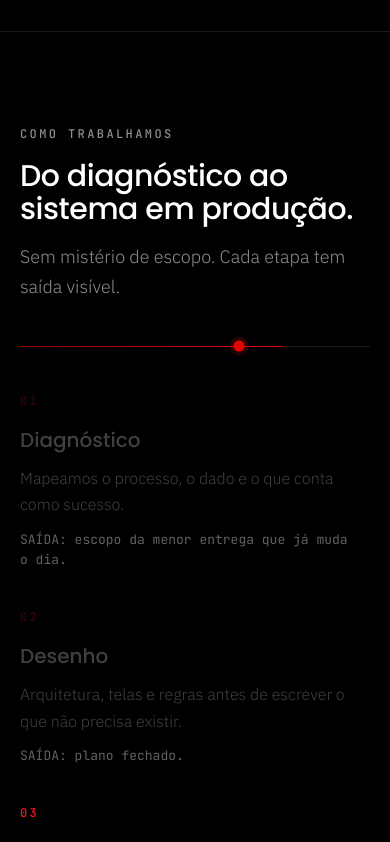
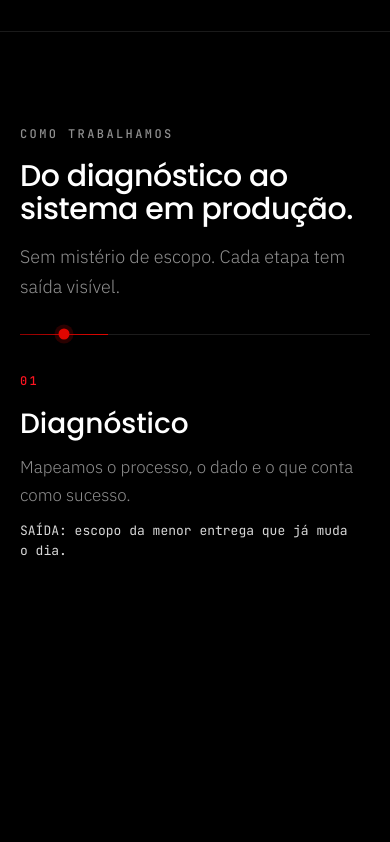
Before and after one commit to DigitalBoostofc/nodex, a Next.js app: page / in a window 390 px wide. Shown: the part 2120-2962 px from the top of the page. Built offline with nearby package versions, Linux system fonts and the light colour scheme.

Commit message:
feat: pan process steps sideways on mobile scroll
Vertical scroll pins the Como trabalhamos section and translates
each step across the screen. After the last one, the page continues.
Desktop keeps the grid. Reduced motion keeps the stacked list.

```diff
--- a/src/app/page.tsx
+++ b/src/app/page.tsx
@@ -132,13 +132,17 @@ export default function HomePage() {
       </Section>
 
       <Section>
-        <SectionHead
-          eyebrow="COMO TRABALHAMOS"
-          title="Do diagnóstico ao sistema em produção."
-          lead="Sem mistério de escopo. Cada etapa tem saída visível."
-          className="mb-11"
+        <StepList
+          intro={
+            <SectionHead
+              eyebrow="COMO TRABALHAMOS"
+              title="Do diagnóstico ao sistema em produção."
+              lead="Sem mistério de escopo. Cada etapa tem saída visível."
+              className="mb-8 px-5 md:mb-11 md:px-0"
+            />
+          }
+          steps={PROCESS}
         />
-        <StepList steps={PROCESS} />
       </Section>
 
       <Section>
--- a/src/components/step-track.tsx
+++ b/src/components/step-track.tsx
@@ -1,8 +1,17 @@
 "use client";
 
-import { useEffect, useState } from "react";
+import {
+  useEffect,
+  useRef,
+  useState,
+  type CSSProperties,
+  type ReactNode,
+} from "react";
 
 const CYCLE_MS = 2600;
+const HEADER_PX = 68;
+const MD_QUERY = "(min-width: 768px)";
+const REDUCE_QUERY = "(prefers-reduced-motion: reduce)";
 
 /**
  * Percorre os passos sozinho para que a etapa em destaque se explique sem
@@ -10,21 +19,21 @@ const CYCLE_MS = 2600;
  * Sob prefers-reduced-motion o ciclo nunca começa e tudo fica legível de uma vez
  * (Brand Book §10: sem animação em loop acima de 3 s).
  */
-export function useStepCycle(total: number) {
+export function useStepCycle(total: number, enabled = true) {
   const [active, setActive] = useState(0);
   const [auto, setAuto] = useState(true);
 
   useEffect(() => {
     // Já sob controle de quem está lendo, ou movimento reduzido: nenhum ciclo.
-    if (!auto) return;
-    if (window.matchMedia("(prefers-reduced-motion: reduce)").matches) return;
+    if (!enabled || !auto) return;
+    if (window.matchMedia(REDUCE_QUERY).matches) return;
 
     const timer = setInterval(
       () => setActive((step) => (step + 1) % total),
       CYCLE_MS,
     );
     return () => clearInterval(timer);
-  }, [auto, total]);
+  }, [auto, enabled, total]);
 
   const pick = (index: number) => () => {
     setAuto(false);
@@ -54,11 +63,13 @@ export function StepTrack({
       data-nx-anim="track"
     >
       <div
-        className="absolute top-0 left-0 h-px transition-[width] duration-[640ms] ease-[cubic-bezier(.2,.8,.2,1)] [background:linear-gradient(90deg,#8E0000,#E10600)]"
+        data-nx-track-fill
+        className="absolute top-0 left-0 h-px transition-[width] duration-[640ms] ease-[cubic-bezier(.2,.8,.2,1)] [background:linear-gradient(90deg,#8E0000,#E10600)] max-md:transition-none"
         style={{ width: fill }}
       />
       <div
-        className="absolute top-1/2 h-[11px] w-[11px] -translate-x-1/2 -translate-y-1/2 rounded-full bg-nx-red transition-[left] duration-[640ms] ease-[cubic-bezier(.2,.8,.2,1)] [box-shadow:0_0_0_4px_rgba(225,6,0,.18)]"
+        data-nx-track-dot
+        className="absolute top-1/2 h-[11px] w-[11px] -translate-x-1/2 -translate-y-1/2 rounded-full bg-nx-red transition-[left] duration-[640ms] ease-[cubic-bezier(.2,.8,.2,1)] [box-shadow:0_0_0_4px_rgba(225,6,0,.18)] max-md:transition-none"
         style={{ left: dot }}
       />
     </div>
@@ -75,14 +86,122 @@ export type Step = {
 /**
  * Processo em etapas ligadas por hairline vermelha (Brand Book §09, seção 04).
  * O prazo só aparece quando é real, então `output` é opcional.
+ *
+ * No mobile, o scroll vertical prende a seção e desloca os passos na
+ * horizontal — um por tela — até o último; depois a página segue. Desktop
+ * continua no grid com o ciclo automático.
  */
-export function StepList({ steps }: { steps: readonly Step[] }) {
-  const { active, pick } = useStepCycle(steps.length);
+export function StepList({
+  steps,
+  intro,
+}: {
+  steps: readonly Step[];
+  intro?: ReactNode;
+}) {
+  const pinRef = useRef<HTMLDivElement>(null);
+  const stripRef = useRef<HTMLOListElement>(null);
+  const [pinning, setPinning] = useState(false);
+  const { active, pick } = useStepCycle(steps.length, !pinning);
+  const total = steps.length;
+
+  useEffect(() => {
+    const md = window.matchMedia(MD_QUERY);
+    const reduce = window.matchMedia(REDUCE_QUERY);
+
+    const syncMode = () => {
+      setPinning(!md.matches && !reduce.matches);
+    };
+    syncMode();
+    md.addEventListener("change", syncMode);
+    reduce.addEventListener("change", syncMode);
+    return () => {
+      md.removeEventListener("change", syncMode);
+      reduce.removeEventListener("change", syncMode);
+    };
+  }, []);
+
+  useEffect(() => {
+    if (!pinning) return;
+
+    const pin = pinRef.current;
+    const strip = stripRef.current;
+    if (!pin || !strip) return;
+
+    const fill = pin.querySelector<HTMLElement>("[data-nx-track-fill]");
+    const dot = pin.querySelector<HTMLElement>("[data-nx-track-dot]");
+    let frame = 0;
+
+    const layout = () => {
+      const stickyH = window.innerHeight - HEADER_PX;
+      const slideW = pin.clientWidth;
+      pin.style.height = `${stickyH + (total - 1) * slideW}px`;
+    };
+
+    const apply = () => {
+      frame = 0;
+      const stickyH = window.innerHeight - HEADER_PX;
+      const travel = pin.offsetHeight - stickyH;
+      if (travel <= 0) return;
+
+      const scrolled = Math.min(
+        Math.max(HEADER_PX - pin.getBoundingClientRect().top, 0),
+        travel,
+      );
+      const progress = scrolled / travel;
+      const maxX = strip.scrollWidth - pin.clientWidth;
+      strip.style.transform = `translate3d(${-progress * maxX}px,0,0)`;
+
+      const t = progress * (total - 1);
+      if (fill) fill.style.width = `${((t + 1) / total) * 100}%`;
+      if (dot) dot.style.left = `${((t + 0.5) / total) * 100}%`;
+
+      const index = Math.round(t);
+      for (let i = 0; i < strip.children.length; i++) {
+        const item = strip.children[i];
+        if (i === index) item.setAttribute("aria-current", "step");
+        else item.removeAttribute("aria-current");
+      }
+    };
+
+    const onScroll = () => {
+      if (frame) return;
+      frame = requestAnimationFrame(apply);
+    };
+    const onResize = () => {
+      layout();
+      apply();
+    };
+
+    layout();
+    apply();
+    window.addEventListener("scroll", onScroll, { passive: true });
+    window.addEventListener("resize", onResize, { passive: true });
+    return () => {
+      cancelAnimationFrame(frame);
+      window.removeEventListener("scroll", onScroll);
+      window.removeEventListener("resize", onResize);
+      pin.style.height = "";
+      strip.style.transform = "";
+    };
+  }, [pinning, total]);
 
   return (
-    <>
-      <StepTrack total={steps.length} active={active} className="mb-10" />
-      <ol className="grid grid-cols-[repeat(auto-fit,minmax(240px,1fr))] gap-8">
+    <div
+      ref={pinRef}
+      className="relative max-md:-mx-5 max-md:[height:calc(100dvh-68px+(var(--nx-steps)-1)*100vw)] motion-reduce:max-md:h-auto md:contents"
+      style={{ "--nx-steps": total } as CSSProperties}
+    >
+      <div className="max-md:sticky max-md:top-[68px] max-md:flex max-md:h-[calc(100dvh-68px)] max-md:flex-col max-md:overflow-hidden motion-reduce:max-md:static motion-reduce:max-md:h-auto motion-reduce:max-md:overflow-visible">
+        {intro}
+        <StepTrack
+          total={total}
+          active={active}
+          className="mx-5 mb-8 shrink-0 md:mx-0 md:mb-10"
+        />
+        <ol
+          ref={stripRef}
+          className="grid grid-cols-[repeat(auto-fit,minmax(240px,1fr))] gap-8 max-md:flex max-md:min-h-0 max-md:flex-[1_1_0] max-md:gap-0 max-md:will-change-transform motion-reduce:max-md:grid motion-reduce:max-md:h-auto motion-reduce:max-md:flex-none motion-reduce:max-md:grid-cols-1 motion-reduce:max-md:gap-8"
+        >
           {steps.map((step, index) => {
             const on = active === index;
 
@@ -92,21 +211,22 @@ export function StepList({ steps }: { steps: readonly Step[] }) {
                 onMouseEnter={pick(index)}
                 onFocus={pick(index)}
                 tabIndex={0}
-              className={`transition-opacity duration-[320ms] ease-[cubic-bezier(.2,.8,.2,1)] ${
-                on ? "opacity-100" : "opacity-45"
+                aria-current={on ? "step" : undefined}
+                className={`px-5 transition-opacity duration-[320ms] ease-[cubic-bezier(.2,.8,.2,1)] max-md:h-full max-md:w-full max-md:shrink-0 max-md:basis-full max-md:bg-black md:px-0 motion-reduce:max-md:h-auto motion-reduce:max-md:basis-auto ${
+                  on ? "opacity-100" : "md:opacity-45"
                 }`}
               >
                 <span
                   className={`font-mono text-[12px]/[1] font-medium tracking-[0.2em] transition-colors duration-[320ms] ${
-                  on ? "text-nx-red-hover" : "text-nx-red-deep"
+                    on ? "text-nx-red-hover" : "max-md:text-nx-red-hover md:text-nx-red-deep"
                   }`}
                 >
                   {String(index + 1).padStart(2, "0")}
                 </span>
                 {step.title ? (
                   <p
-                  className={`mt-4 mb-3 font-display text-[20px]/[1.3] font-medium transition-colors duration-[320ms] ${
-                    on ? "text-white" : "text-nx-muted"
+                    className={`mt-4 mb-3 font-display text-[20px]/[1.3] font-medium transition-colors duration-[320ms] max-md:text-[28px]/[1.2] max-md:text-white ${
+                      on ? "text-white" : "md:text-nx-muted"
                     }`}
                   >
                     {step.title}
@@ -115,7 +235,7 @@ export function StepList({ steps }: { steps: readonly Step[] }) {
                 <p
                   className={`leading-[1.65] font-light transition-colors duration-[320ms] ${
                     step.title
-                    ? "text-[16px] text-nx-muted"
+                      ? "text-[16px] text-nx-muted max-md:text-[17px]"
                       : `mt-4 text-[18px] ${on ? "text-white" : "text-nx-muted"}`
                   } ${step.output ? "mb-3" : ""}`}
                 >
@@ -130,6 +250,7 @@ export function StepList({ steps }: { steps: readonly Step[] }) {
             );
           })}
         </ol>
-    </>
+      </div>
+    </div>
   );
 }
```
Lines whose indentation alone changed are shown as unchanged.
